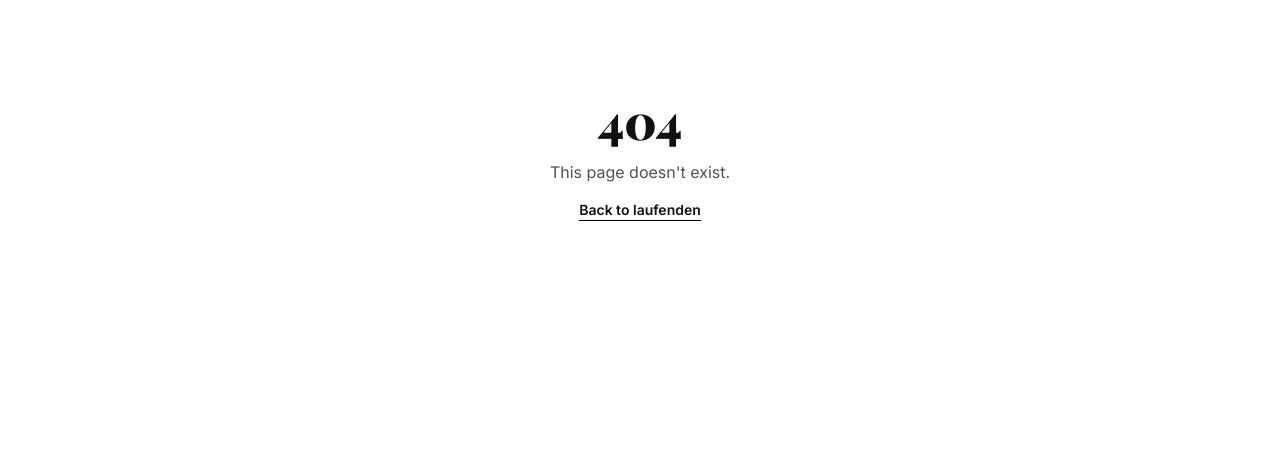
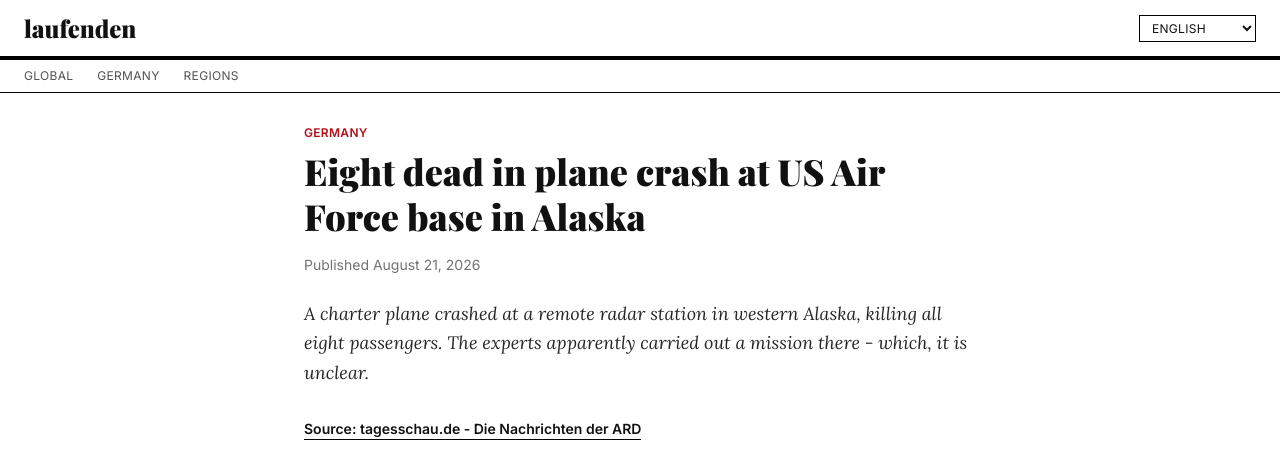
Before and after one commit to rupambhattacharya/laufenden, a Next.js app: page /en/germany/acht-tote-bei-flugzeugabsturz-auf-us-luftwaffenstutzpunkt-in-alaska in a window 1280 px wide. Before the commit this address had no page. Shown: the top 476 px of the page. Built offline with nearby package versions, Linux system fonts and the light colour scheme.

Commit message:
feat: add article detail page with translation fallback

```diff
--- /dev/null
+++ b/app/[lang]/[region]/[slug]/page.tsx
@@ -0,0 +1,63 @@
+import { notFound } from 'next/navigation';
+import { LANGUAGES, isLanguageCode } from '../../../../shared/languages';
+import { isRegion } from '../../../../shared/regions';
+import { getAllArticles, getArticleBySlug, getDisplayFields } from '../../../../lib/content';
+import { getDictionary, getRegionDisplayName } from '../../../../lib/dictionary';
+import { headlineFontClass } from '../../../../lib/typography';
+
+export async function generateStaticParams() {
+  const articles = await getAllArticles();
+  return LANGUAGES.flatMap((lang) =>
+    articles.map((article) => ({ lang, region: article.category, slug: article.slug }))
+  );
+}
+
+export default async function ArticlePage({
+  params,
+}: {
+  params: Promise<{ lang: string; region: string; slug: string }>;
+}) {
+  const { lang, region, slug } = await params;
+  if (!isLanguageCode(lang) || !isRegion(region)) {
+    notFound();
+  }
+
+  const article = await getArticleBySlug(region, slug);
+  if (!article) {
+    notFound();
+  }
+
+  const dict = getDictionary(lang);
+  const fields = getDisplayFields(article, lang);
+  const publishedDate = new Date(article.publishedAt).toLocaleDateString(lang, {
+    year: 'numeric',
+    month: 'long',
+    day: 'numeric',
+  });
+
+  return (
+    <article className="mx-auto max-w-2xl">
+      <p className="mb-2 text-xs font-semibold uppercase tracking-wide text-masthead">
+        {getRegionDisplayName(lang, region)}
+      </p>
+      <h1 className={`mb-4 text-4xl font-black leading-tight ${headlineFontClass(lang)}`}>{fields.title}</h1>
+      <p className="mb-6 text-sm text-neutral-500">
+        {dict.publishedOn} {publishedDate}
+      </p>
+      {fields.isFallback && (
+        <p className="mb-4 border border-neutral-300 bg-neutral-50 px-3 py-2 text-sm text-neutral-600">
+          {dict.translationUnavailable}
+        </p>
+      )}
+      <p className="font-deck text-lg italic leading-relaxed text-neutral-800">{fields.summary}</p>
+      <a
+        href={article.sourceUrl}
+        target="_blank"
+        rel="noopener noreferrer"
+        className="mt-8 inline-block border-b border-black text-sm font-semibold"
+      >
+        {dict.source}: {article.sourceName}
+      </a>
+    </article>
+  );
+}
```
